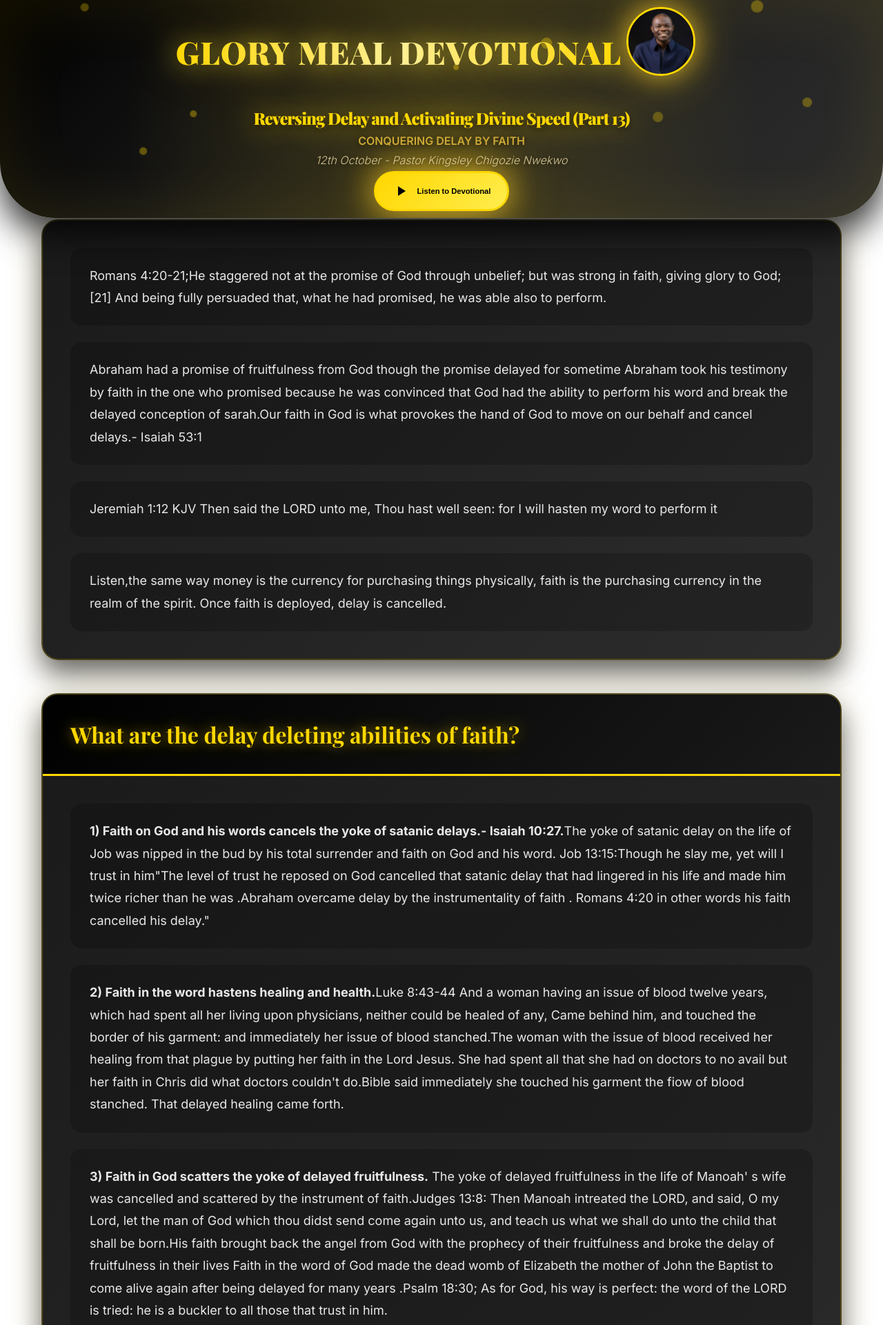
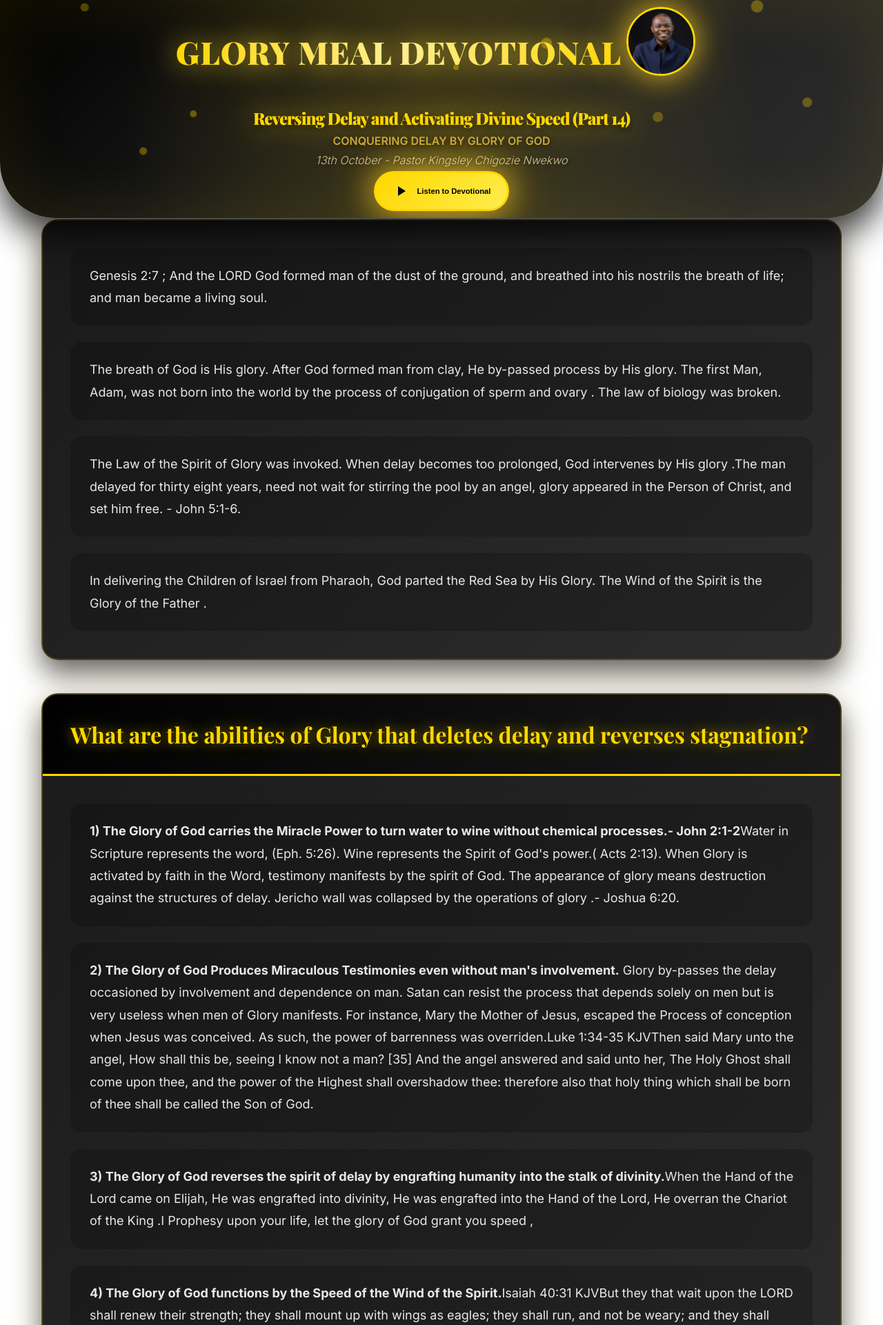
Before and after one commit to Improvisionwebber/DEVOTIONAL, a Django app: page / in a window 1280 px wide. Shown: the top 1921 px of the page at 69% size. Run offline with Django 5.2, Linux system fonts and the light colour scheme.

Commit message:
13th devotional

```diff
--- a/app/templates/index.html
+++ b/app/templates/index.html
@@ -864,13 +864,13 @@
          </div>
 
         <!-- Main Heading -->
-        <h1>Reversing Delay and Activating Divine Speed (Part 13)</h1>
+        <h1>Reversing Delay and Activating Divine Speed (Part 14)</h1>
 
         <!-- Subtitle -->
-        <h2>CONQUERING DELAY BY FAITH</h2>
+        <h2>CONQUERING DELAY BY GLORY OF GOD</h2>
 
         <!-- Scripture Reference -->
-        <p>12th October - Pastor Kingsley Chigozie Nwekwo</p>
+        <p>13th October - Pastor Kingsley Chigozie Nwekwo</p>
 
         <!-- Play/Pause Button -->
         <button id="play-btn" class="btn btn-primary" onclick="togglePlayPause()">
@@ -890,10 +890,10 @@
       <!-- Card 1: Wind of the Spirit -->
       <div class="card" data-card="0">
         <div class="card-content">
-          <p data-paragraph="0">Romans 4:20-21;He staggered not at the promise of God through unbelief; but was strong in faith, giving glory to God; [21] And being fully persuaded that, what he had promised, he was able also to perform.</p>
-          <p data-paragraph="1">Abraham had a promise of fruitfulness from God  though the promise delayed for sometime Abraham took  his testimony by faith in the one who promised  because he was convinced that God had the ability to perform his word and break the delayed  conception of sarah.Our faith in God  is what provokes the hand of God to move on our behalf  and cancel delays.- Isaiah 53:1</p>
-           <p data-paragraph="1">Jeremiah 1:12 KJV Then said the LORD unto me, Thou hast well seen: for I will hasten my word to perform it </p>
-           <p data-paragraph="1">Listen,the same  way money is the currency for purchasing things physically, faith is  the purchasing currency in the realm of the spirit. Once faith is deployed, delay is cancelled.</p>
+          <p data-paragraph="0">Genesis 2:7 ; And the LORD God formed man of the dust of the ground, and breathed into his nostrils the breath of life; and man became a living soul.</p>
+          <p data-paragraph="1">The breath of God is His glory. After God formed man from clay, He by-passed  process by His glory. The first Man, Adam, was not born into the world by  the process of conjugation of sperm and ovary . The law of biology was broken. </p>
+           <p data-paragraph="1">The Law of the Spirit of Glory was invoked. When delay becomes too prolonged, God intervenes by His glory .The man delayed for thirty eight years, need not wait for stirring the pool by an angel, glory appeared in the Person of Christ, and set him free. - John 5:1-6.</p>
+           <p data-paragraph="1">In delivering the Children of Israel from Pharaoh, God parted the Red Sea by His Glory. The Wind of the Spirit is the Glory of the Father .</p>
            {% comment %} <p data-paragraph="1">The power of God reversed the issue of blood assigned to waste the destiny of the woman . It can also be said that the power of God restored speed to that woman. Further still, and even more inspiring, her faith in God was key to activating the power of God for her restoration.</p> {% endcomment %}
 
         </div>
@@ -902,32 +902,32 @@
       <!-- Card 2: Benefits of Engaging the Four Winds -->
       <div class="card" data-card="1">
         <div class="card-header">
-          <h2 data-paragraph="1"> What are the delay deleting abilities of faith?</h2>
+          <h2 data-paragraph="1"> What are the abilities of Glory that deletes delay and reverses stagnation?</h2>
         </div>
         <div class="card-content">
-          <p data-paragraph="2"><strong>1) Faith  on God  and his words cancels   the yoke of satanic delays.- Isaiah 10:27.</strong>The yoke of satanic   delay on the life of Job was nipped in the bud by his total surrender and faith  on God and his word. Job 13:15:Though he slay me, yet will I trust in him"The level of trust  he reposed on God cancelled that satanic delay that had lingered in his life and made him twice richer than he was .Abraham overcame  delay by the instrumentality of faith . Romans 4:20 in other words his faith  cancelled his delay."</p>
+          <p data-paragraph="2"><strong>1) The Glory of God carries the Miracle Power to turn water to wine without chemical processes.- John 2:1-2</strong>Water in Scripture represents the word, (Eph. 5:26). Wine represents the Spirit of God's power.( Acts 2:13). When Glory is activated by faith in the Word, testimony manifests by the spirit of God. The appearance of glory means destruction against the structures of delay. Jericho wall was collapsed by the operations of glory .- Joshua 6:20.</p>
 
-          <p data-paragraph="3"><strong>2) Faith in the word hastens healing and health.</strong>Luke 8:43-44 And a woman having an issue of blood twelve years, which had spent all her living upon physicians, neither could be healed of any, Came behind him, and touched the border of his garment: and immediately her issue of blood stanched.The woman with the issue of blood received her healing from that plague by putting her faith in the Lord Jesus.  She had spent all that she had on doctors to no avail but her faith in Chris did what doctors couldn't do.Bible said immediately she touched his garment the fiow of blood stanched. That delayed healing came forth.</p>
+          <p data-paragraph="3"><strong>2) The Glory of God Produces Miraculous Testimonies even without man's involvement.</strong> Glory by-passes the delay occasioned by  involvement and dependence on man. Satan can resist the process that depends solely on men but is very useless when men of Glory manifests. For instance, Mary the Mother of Jesus, escaped the Process of conception when  Jesus was conceived. As such, the power of barrenness was overriden.Luke 1:34-35 KJVThen said Mary unto the angel, How shall this be, seeing I know not a man? [35] And the angel answered and said unto her, The Holy Ghost shall come upon thee, and the power of the Highest shall overshadow thee: therefore also that holy thing which shall be born of thee shall be called the Son of God.</p>
 
-          <p data-paragraph="4"><strong>3) Faith in God scatters the yoke of delayed fruitfulness.</strong> The yoke of delayed fruitfulness in the life of  Manoah' s wife was cancelled and scattered by the instrument of faith.Judges 13:8: Then Manoah intreated the LORD, and said, O my Lord, let the man of God which thou didst send come again unto us, and teach us what we shall do unto the child that shall be born.His faith brought back the angel from God with the prophecy of their fruitfulness and broke the delay of fruitfulness in their lives Faith in the word of God made  the dead womb of Elizabeth the mother of John the Baptist to come alive again after  being delayed for many years .Psalm 18:30; As for God, his way is perfect: the word of the LORD is tried: he is a buckler to all those that trust in him.</p>
+          <p data-paragraph="4"><strong>3) The Glory of God reverses the spirit of delay by engrafting humanity into the stalk of divinity.</strong>When the Hand of the Lord came on Elijah, He was engrafted into divinity, He was engrafted into the Hand of the Lord, He overran the Chariot of the King .I Prophesy upon your life, let the glory of God grant you speed  , </p>
 
-          <p data-paragraph="5"><strong>4) Faith  in God  restores delayed breakthroughs and blessings.</strong>Listen, all the years of, blessings , breakthroughs and opportunities that the enemy delayed or stole can also be restored by our faith in the capacity of God to restore.Joel 2:25 ; And I will restore to you the years that the locust hath eaten, the cankerworm, and the caterpiller, and the palmerworm, my great army which I sent among you.In the book of 1kings 19:17, there was a prophecy concerning Jehu that was delayed. The delay on his prophecy lingered even after the other people whose prophecy came alongside his own had been established in their various offices. The faith of the prophet Elisha in his prophetic office and the voice of God which had given him divine direction quenched the fire of delay in the life of Jehu.</p>
+          <p data-paragraph="5"><strong>4) The Glory of God functions by the Speed of the Wind of the Spirit.</strong>Isaiah 40:31 KJVBut they that wait upon the LORD shall renew their strength; they shall mount up with wings as eagles; they shall run, and not be weary; and they shall walk, and not faint.When Glory is activated, speed of the Eagle is activated. Height of destiny is attained. Vision of destiny is manifested by the Spirit of God. The glory realm is the realm of the Eagle's Speed, Height, mentality, Vision, strength, and Consecration.</p>
 
-          <p data-paragraph="6"><strong>5) Faith in God releases delayed financial breakthroughs.</strong>Luke 5: verse 1 to 7 paints the picture of Peter's delayed breakthrough. When the master met him, he  first  let out his boat to the master but after hearing the dimension of teaching from the master,  Peter was obliged to let down his net  and  bam! the breakthrough that he had sought all night was released.  His financial / business breakthrough came speedily .</p>
+          {% comment %} <p data-paragraph="6"><strong>5) Faith in God releases delayed financial breakthroughs.</strong>Luke 5: verse 1 to 7 paints the picture of Peter's delayed breakthrough. When the master met him, he  first  let out his boat to the master but after hearing the dimension of teaching from the master,  Peter was obliged to let down his net  and  bam! the breakthrough that he had sought all night was released.  His financial / business breakthrough came speedily .</p> {% endcomment %}
           {% comment %} <p data-paragraph="7"><strong>6) The Prophet over your life restore your missing axehead of speed by his mantle of power and wisdom.-2 Kings 6:1-6.</strong></p> {% endcomment %}
           {% comment %} <p data-paragraph="8"><strong>7) The mantle of the Prophet over your life restores your delayed enthronement and crowns. 2 Kings 9:1-5 </strong></p> {% endcomment %}
 
-          <p data-paragraph="7"><strong>Note: </strong>Faith is a force from divinity that cancels delay</p>
+          <p data-paragraph="6"><strong>Note: </strong>The Glory of God  unlocks the Eagle's supernatural dimensions.</p>
         </div>
       </div>
 
       <!-- Card 3: Prayer/Declaration -->
       <div class="card" data-card="2">
         <div class="card-header">
-          <h2 data-paragraph="8">Prayer / Declaration</h2>
+          <h2 data-paragraph="7">Prayer / Declaration</h2>
         </div>
         <div class="card-content">
-          <p data-paragraph="8">LORD, INCREASE MY FAITH BY YOUR MERCY IN JESUS NAME.</p>
+          <p data-paragraph="7">Lord, i step into my Eagle's Destiny by the Glory of God in Jesus Name.</p>
         </div>
       </div>
     </main>
```
